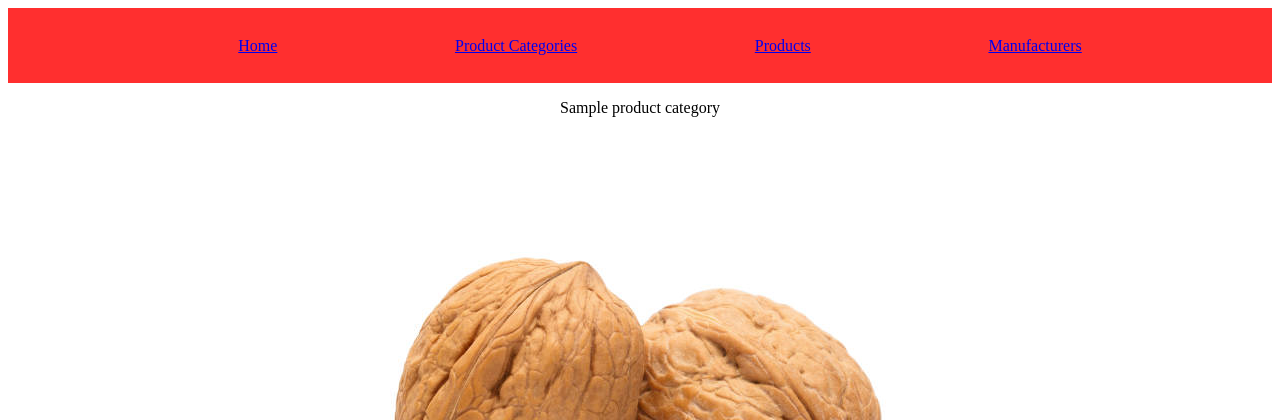
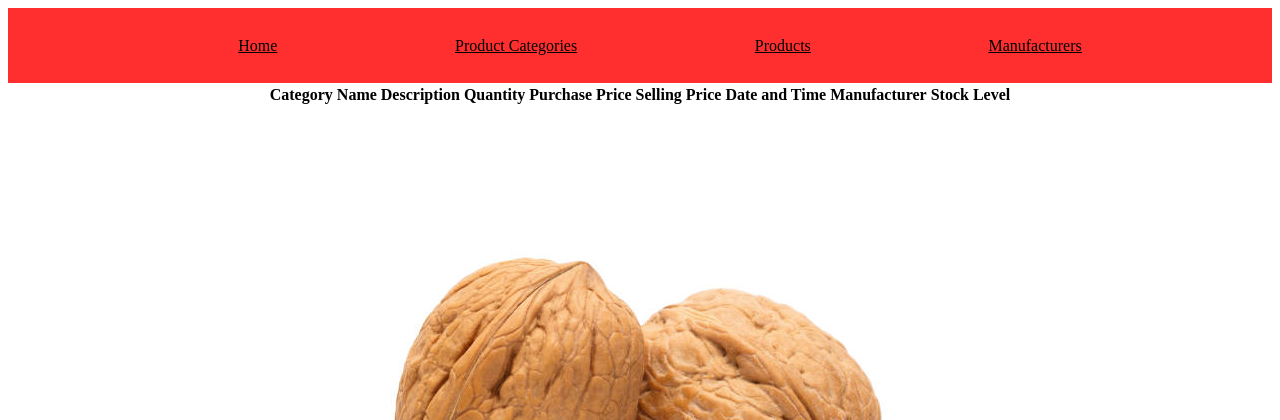
Before and after one commit to TamerAmer/Shop_inventory_python_flask_webapp, a Flask app: page /product_categories/1 in a window 1280 px wide. Shown: the top 420 px of the page. Run offline with Flask 2, Linux system fonts and the light colour scheme; a database or web service that is not in the repository returns one stand-in record (values such as "Sample title"); lists and menus that the app fills with data are empty; some libraries are stand-ins or nearby versions.

Commit message:
added new nav bar and adding functionality

```diff
--- a/controllers/manufacturer_controller.py
+++ b/controllers/manufacturer_controller.py
@@ -41,3 +41,8 @@ def update_task(id):
 def delete_task(id):
     manufacturer_repository.delete(id)
     return redirect("/manufacturers")
+
+@manufacturers_blueprint.route("/manufacturers/<id>/show")
+def show_products(id):
+    products=manufacturer_repository.select_manufacturer(id)
+    return render_template("products/index.html", products=products)
--- a/controllers/product_category_controller.py
+++ b/controllers/product_category_controller.py
@@ -43,3 +43,8 @@ def show_task(id):
 def delete_task(id):
     product_category_repository.delete(id)
     return redirect("/product_categories")
+
+@product_categories_blueprint.route("/product_categories/<id>/show")
+def show_products(id):
+    products=product_category_repository.select_category(id)
+    return render_template("products/index.html", products=products)
--- a/repositories/product_category_repository.py
+++ b/repositories/product_category_repository.py
@@ -1,5 +1,9 @@
 from db.run_sql import run_sql
 from models.product_category import ProductCategory
+from models.product import Product
+from models.manufacturer import Manufacturer
+import repositories.product_repository as product_repository
+import repositories.manufacturer_repository as manufacturer_repository
 
 def save(product_category):
     sql="INSERT INTO product_categories(name) VALUES (%s) RETURNING *"
@@ -39,3 +43,17 @@ def update(product_category):
     sql="UPDATE product_categories  SET name = %s WHERE id=%s"
     values=[product_category.name,product_category.id]
     run_sql(sql,values)
+
+def select_category(id):
+    products=[]
+    sql="SELECT * FROM products WHERE product_category_id=%s"
+    values=[id]
+    results=run_sql(sql,values)
+    for row in results:
+        manufacturer=manufacturer_repository.select(row['manufacturer_id'])
+        print(manufacturer.name)
+        product_category=select(row['product_category_id'])
+        print(product_category.name)
+        product=Product(row['name'],row['description'],row['quantity'],row['purchase_price'],row['selling_price'],row['date_and_time'],product_category, manufacturer,row['id'])
+        products.append(product)
+    return products
--- a/static/style.css
+++ b/static/style.css
@@ -15,15 +15,32 @@ html{
 header{
     background-color:rgba(255, 0, 0, 0.815);
     padding: 1%;
-    text-decoration:  none;
-    color: white;
+    text-decoration: none;
 }
-header:visited{
-    text-decoration: none;
-    color: white;
 
-}
 table{
     margin-left: auto;
     margin-right: auto;
 }
+a:visited{
+    text-decoration-style:none;
+    color: black;
+}
+a{
+    text-decoration-style:none;
+    color: black;
+}
+#vertical-navbar>ul {
+    list-style-type: none;
+    margin: 0;
+    padding: 0;
+    width: 200px;
+    background-color: #f1f1f1;
+  }
+
+#vertical-navbar>ul>li a {
+    display: block;
+    color: #000;
+    padding: 8px 16px;
+    text-decoration: none;
+}
--- a/templates/product_categories/show.html
+++ b/templates/product_categories/show.html
@@ -1,5 +1,39 @@
 {% extends 'base.html' %}
 {% block content %}
-    <p>{{ product_category.name }}</p>
-
+<table>
+    <tr>
+        <th><b>Category</b></th>
+        <th><b>Name</b></th>
+        <th>Description</th>
+        <th>Quantity</th>
+        <th>Purchase Price</th>
+        <th>Selling Price</th>
+        <th>Date and Time</th>
+        <th>Manufacturer</th>
+        <th>Stock Level</th>
+    </tr>
+    {% for product in products %}
+    <tr>
+        <td>{{ product.product_category.name }}</td>
+        <td>{{ product.name }}</td>
+        <td>{{ product.description }}</td>
+        <td>{{ product.quantity }}</td>
+        <td>{{ product.purchase_price }}</td>
+        <td>{{ product.selling_price }}</td>
+        <td>{{ product.date_and_time }}</td>
+        <td>{{ product.manufacturer.name }}</td>
+        <td>
+            {% if product.quantity<=0 %}
+                <p>Out of stock</p>
+            {% elif product.quantity <=10 %}
+                <p>Low stock</p>
+            {% else %}
+                <p>&#9989</p>
+            {% endif %}
+        </td>
+        <td><a href="/products/{{product.id}}/edit">Edit</a></td>
+        <td><a href="/products/{{product.id}}/delete">Delete</a></td>
+    {% endfor %}
+    </tr>
+</table>
 {% endblock content %}
```
Also changed, not shown: repositories/manufacturer_repository.py (+14 -0 lines), templates/product_categories/index.html (+7 -7 lines), templates/products/index.html (+24 -1 lines).
